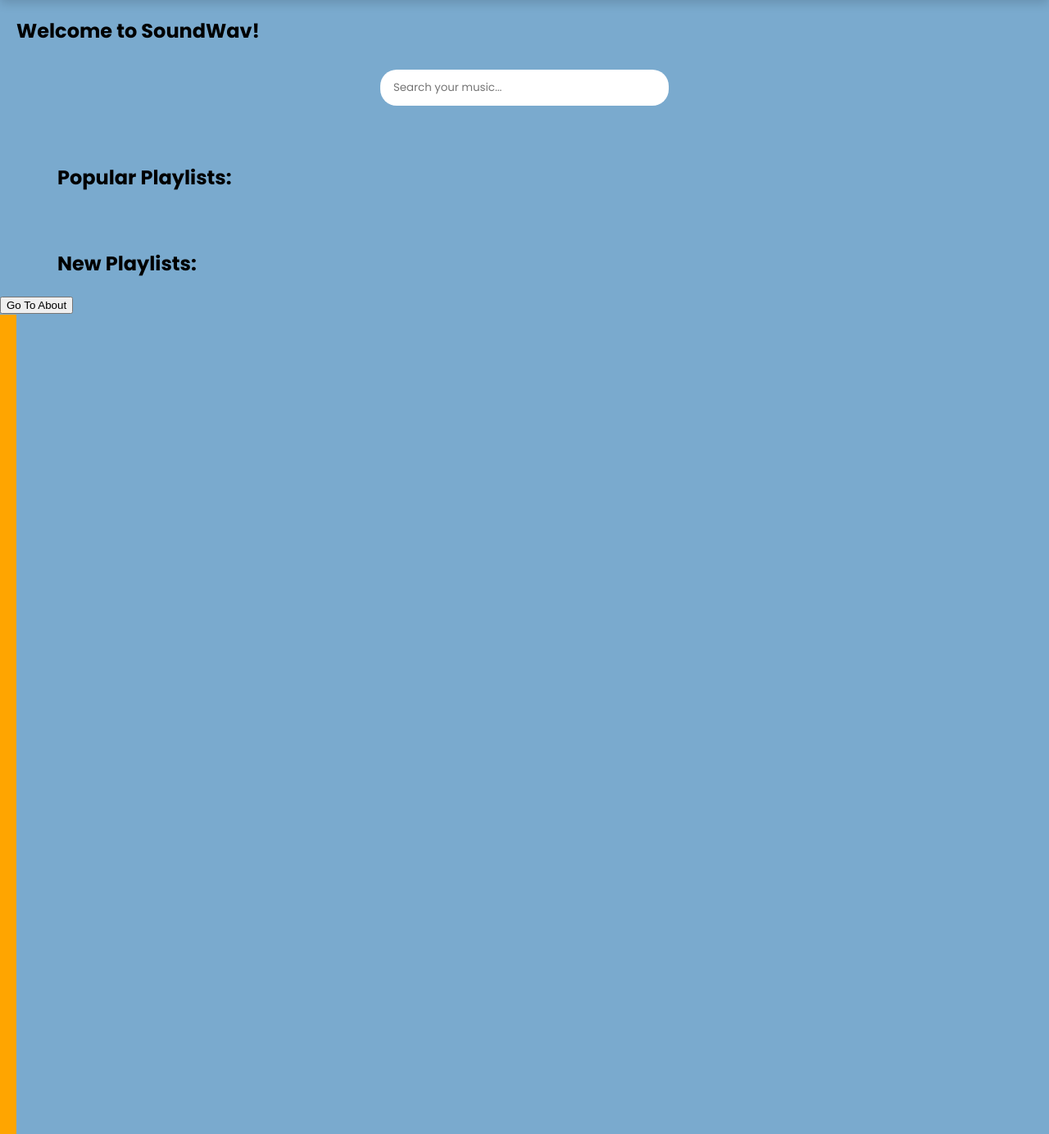
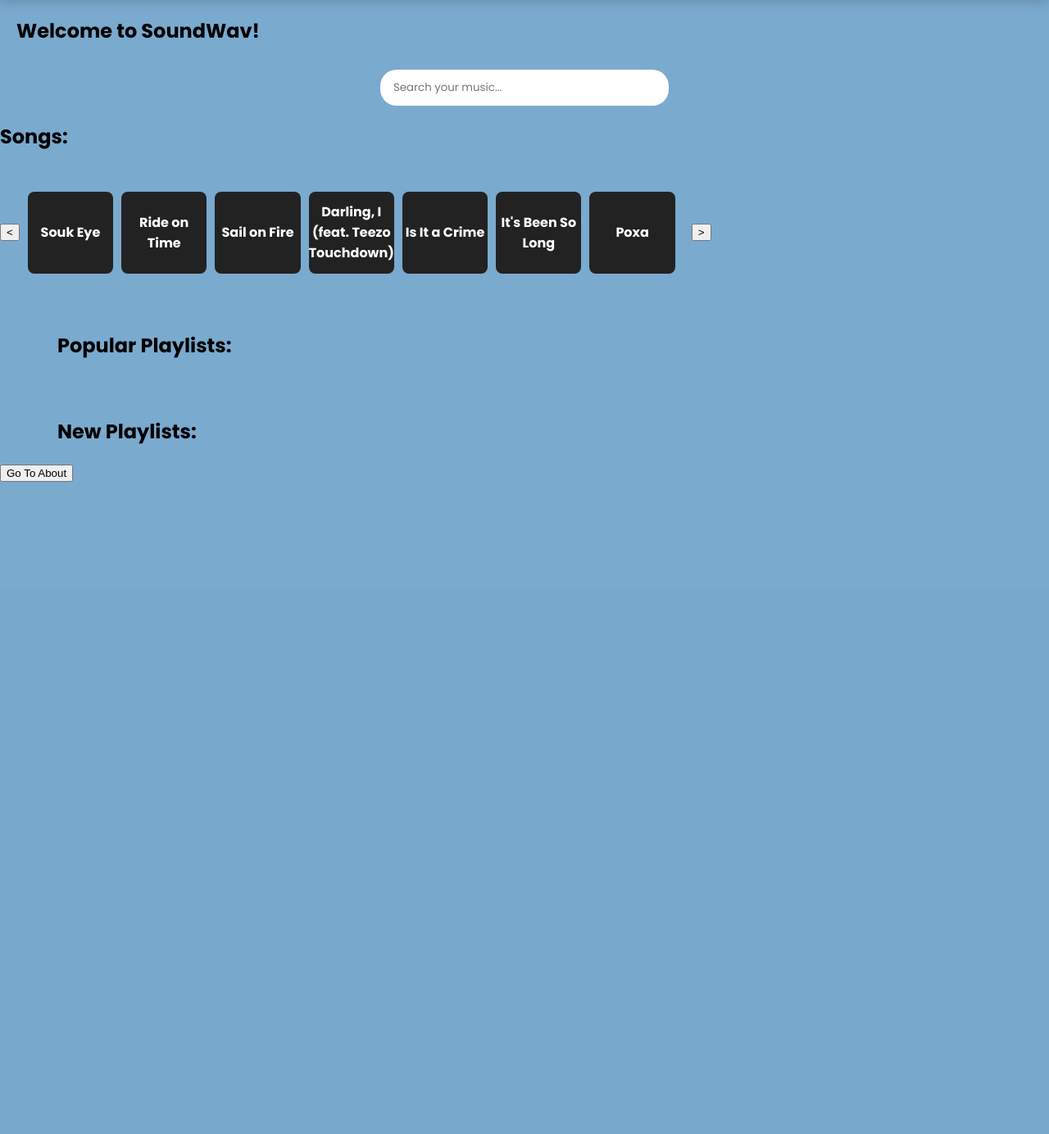
Before and after one commit to DuDoll909/SoundWav-Project, a Django app: page / in a window 1280 px wide. Shown: the part 80-1464 px from the top of the page at 82% size. After the commit the page ends 668 px from the top, so only its background shows below. Run offline with Django 5.2, Linux system fonts and the light colour scheme.

Commit message:
Added a 'Add Songs' button that does self-exlpanitory, songs pop up in home menu, fixed bug in profile section that showed incorrect buttons, adjusted prompts that appear when logged in/out, and I believe that's it

```diff
--- /dev/null
+++ b/SWpj/testApp/data/songs.json
@@ -0,0 +1,46 @@
+{
+    "songs": [
+        {
+            "id": 1,
+            "name": "Souk Eye",
+            "artist": "The Gorillaz",
+            "album": "The Now Now"
+        },
+        {
+            "id": 2,
+            "name": "Ride on Time",
+            "artist": "Tatsuro Yamashita",
+            "album": "Ride on Time"
+        },
+        {
+            "id": 3,
+            "name": "Sail on Fire",
+            "artist": "Masayoshi Takanaka",
+            "album": "Can I Sing?"
+        },
+        {
+            "id": 4,
+            "name": "Darling, I (feat. Teezo Touchdown)",
+            "artist": "Tyler, The Creator",
+            "album": "CHROMAKOPIA"
+        },
+        {
+            "id": 5,
+            "name": "Is It a Crime",
+            "artist": "Sade",
+            "album": "Promise"
+        },
+        {
+            "id": 6,
+            "name": "It's Been So Long",
+            "artist": "The Living Tombstone",
+            "album": ""
+        },
+        {
+            "id": 7,
+            "name": "Poxa",
+            "artist": "Cortex",
+            "album": "Cortex, Vol. 2"
+        }
+    ]
+}
--- a/SWpj/testApp/templates/testApp/base.html
+++ b/SWpj/testApp/templates/testApp/base.html
@@ -68,9 +68,18 @@
 							<button type="submit">Logout</button>
 						</form>
 
+						{% if request.path != "/profile/" %}
 						<a href="/profile/">
 							<button>Go to profile</button>
 						</a>
+
+						{% else %}
+
+						<a href= "/">
+							<button>Go to home</button>
+						</a>
+
+						{% endif %}
 
 					{% else %}
 
--- a/SWpj/testApp/templates/testApp/home.html
+++ b/SWpj/testApp/templates/testApp/home.html
@@ -6,9 +6,9 @@
 	<style>
 
 		.testing{
-			width:20px;
-			height:1000px;
-			background-color: orange;
+			<!-- width:20px; -->
+			<!-- height:1000px; -->
+			<!-- background-color: orange; -->
 		}
 
 		.search-section{
@@ -43,6 +43,36 @@
 		.extra-offset{
 			margin-left: 50px;
 		}
+
+		.song-carousel{
+			display: flex;
+			align-items: center;
+			gap: 10px;
+		}
+
+		.song-window{
+			width: 800px;
+			overflow:hidden;
+		}
+
+		.song-track{
+			display: flex;
+			transition: transform 0.3s ease;
+		}
+
+		.song-card{
+			width:200px;
+			height:100px;
+			background-color: #222;
+			color: white;
+			display: flex;
+			align-items: center;
+			text-align: center;
+			justify-content: center;
+			border-radius: 8px;
+			margin-right: 10px;
+			font-weight: bold;
+		}
 	</style>
 {% endblock %}
 
@@ -65,6 +95,24 @@
 		/>
 </div>
 
+<h2 class="popular">Songs:</h2>
+
+<div class="song-carousel">
+    <button id="prevBtn">&lt;</button>
+
+    <div class="song-window">
+        <div class="song-track" id="songTrack">
+            {% for song in songs %}
+                <div class="song-card">
+                    {{ song.name }}
+                </div>
+            {% endfor %}
+        </div>
+    </div>
+
+    <button id="nextBtn">&gt;</button>
+</div>
+
 <div class="playlist-bar">
 	<h2 class="popular">Popular Playlists:</h2>
 	<h2>New Playlists:</h2>
@@ -76,4 +124,27 @@
 
 <div class="testing"></div>
 
+
+<script>
+let index = 0;
+const track = document.getElementById("songTrack");
+const cardWidth = 210; // card width + margin
+const visibleCards = 4;
+
+document.getElementById("nextBtn").onclick = () => {
+    const maxIndex = track.children.length - visibleCards;
+    if (index < maxIndex) {
+        index++;
+        track.style.transform = `translateX(-${index * cardWidth}px)`;
+    }
+};
+
+document.getElementById("prevBtn").onclick = () => {
+    if (index > 0) {
+        index--;
+        track.style.transform = `translateX(-${index * cardWidth}px)`;
+    }
+};
+</script>
+
 {% endblock %}
--- a/SWpj/testApp/urls.py
+++ b/SWpj/testApp/urls.py
@@ -5,6 +5,12 @@
     path('', views.home),
     path('about/', views.about),
     path('signup/', views.signup),
+    path('profile/',views.profile),
+
+    #APIs
     path("api/playlists/", views.playlists_api),
-    path('profile/',views.profile),
+
+
+    #Form Pages
+    path("add-song/", views.add_song,name = "add_song"),
 ]
--- a/SWpj/testApp/views.py
+++ b/SWpj/testApp/views.py
@@ -2,9 +2,19 @@
 from django.shortcuts import render, redirect
 from django.contrib.auth.forms import UserCreationForm
 from django.http import JsonResponse
+import json
+import os
 
 def home(request):
-    return render(request,"testApp/home.html")
+    base_dir = os.path.dirname(os.path.abspath(__file__))
+    json_path = os.path.join(base_dir, "data", "songs.json")
+
+    with open(json_path, "r") as f:
+        data = json.load(f)
+
+    songs = data.get("songs", [])
+
+    return render(request, "testApp/home.html",{"songs": songs})
 
 def about(request):
     return render(request,"testApp/about.html")
@@ -31,3 +41,34 @@
         ]
     }
     return JsonResponse(data)
+def add_song(request):
+    if request.method == "POST":
+        name = request.POST["name"]
+        artist = request.POST["artist"]
+        album = request.POST["album"]
+
+        base_dir = os.path.dirname(os.path.abspath(__file__))
+        json_path = os.path.join(base_dir, "data", "songs.json")
+
+        with open(json_path, "r") as f:
+            data = json.load(f)
+
+        songs = data.get("songs", [])
+
+        new_id = songs[-1]["id"] + 1 if songs else 1
+
+        new_song = {
+        "id": new_id,
+        "name": name,
+        "artist": artist,
+        "album": album
+        }
+
+        songs.append(new_song)
+        data["songs"] = songs
+        with open(json_path, "w") as f:
+            json.dump(data, f, indent = 4)
+
+        return redirect("add_song")
+
+    return render(request, "testApp/add_song.html")
```
Also changed, not shown: SWpj/testApp/templates/components/card.html (+25 -2 lines), SWpj/testApp/templates/registration/signup.html (+6 -8 lines), SWpj/testApp/templates/testApp/add_song.html (added, +35 -0 lines), SWpj/testApp/templates/testApp/profile.html (+9 -15 lines), SWpj/db.sqlite3.
